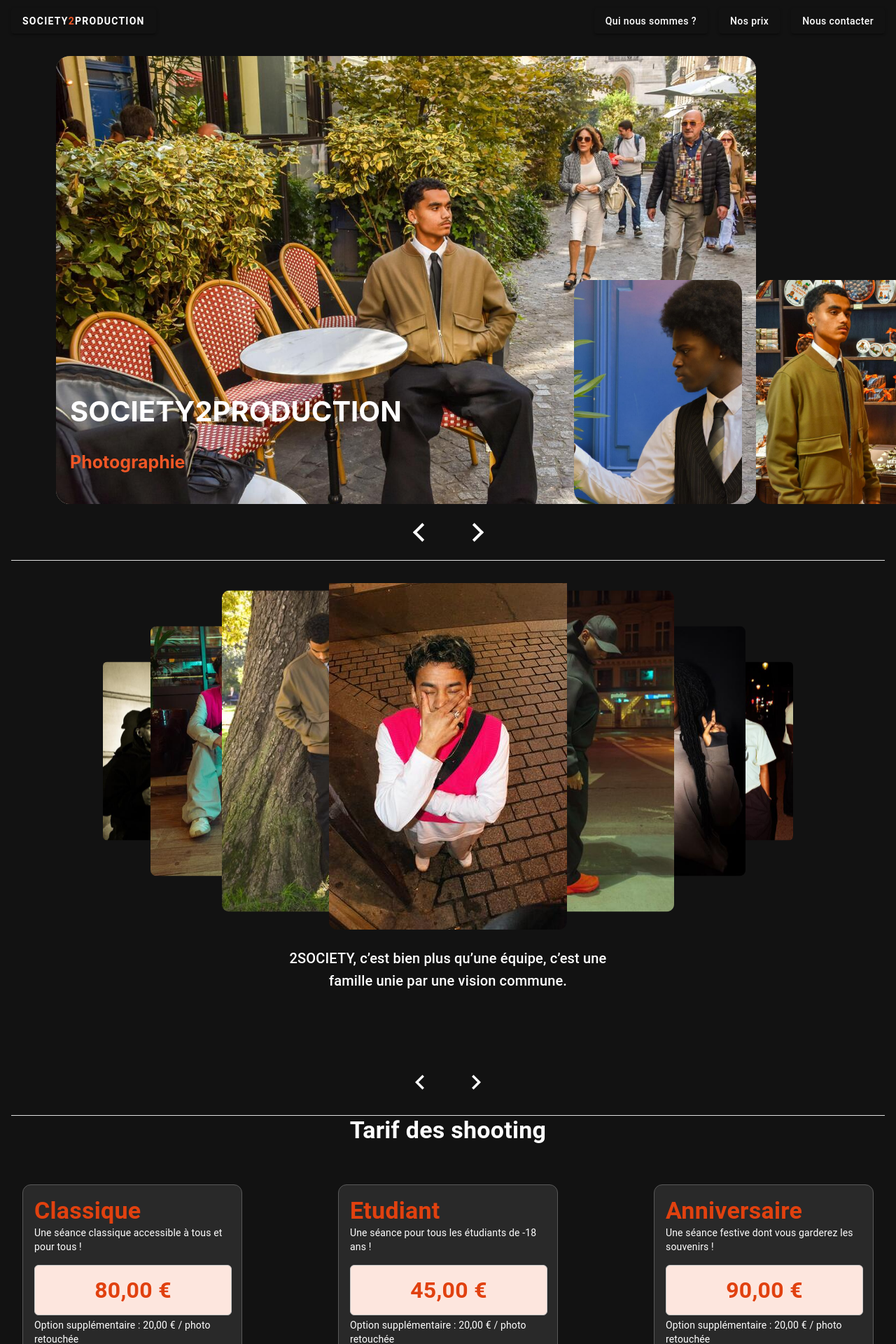
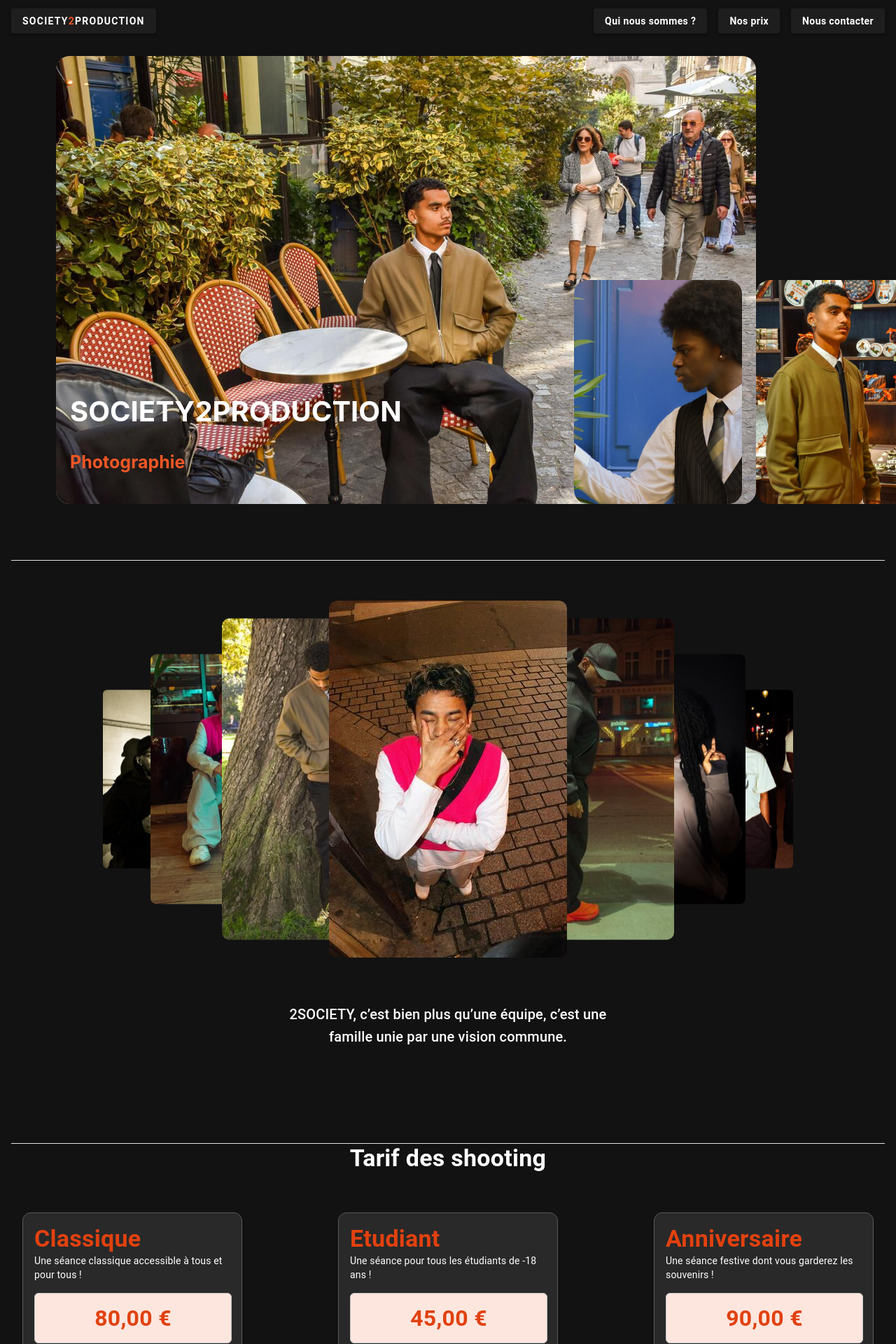
Before and after one commit to Raphalinho91/society2production-site, a React (Vite) app: page / in a window 1280 px wide. Shown: the top 1920 px of the page at 70% size. Built offline with nearby package versions, Linux system fonts and the light colour scheme.

Commit message:
fix bug and height

```diff
--- a/src/page/AboutMe.jsx
+++ b/src/page/AboutMe.jsx
@@ -1,8 +1,6 @@
-import { Box, Button, Typography } from "@mui/material";
+import { Box, Typography } from "@mui/material";
 import { motion } from "framer-motion";
 import { useState, useRef } from "react";
-import KeyboardArrowLeftIcon from "@mui/icons-material/KeyboardArrowLeft";
-import KeyboardArrowRightIcon from "@mui/icons-material/KeyboardArrowRight";
 import IMAGE1 from "../image-portrait/image1.jpeg";
 import IMAGE2 from "../image-portrait/image2.jpeg";
 import IMAGE3 from "../image-portrait/image3.jpeg";
@@ -48,6 +46,9 @@
 
   const touchStartX = useRef(null);
   const touchEndX = useRef(null);
+  const mouseStartX = useRef(null);
+  const mouseEndX = useRef(null);
+  const isDragging = useRef(false);
 
   const handlePrev = () => {
     setPositionIndex((prevIndex) =>
@@ -73,17 +74,48 @@
     if (!touchStartX.current || !touchEndX.current) return;
     const distance = touchStartX.current - touchEndX.current;
 
-    const minSwipeDistance = 50; // ajustable
+    const minSwipeDistance = 50;
 
     if (distance > minSwipeDistance) {
-      handleNext(); // swipe gauche → image suivante
+      handleNext();
     } else if (distance < -minSwipeDistance) {
-      handlePrev(); // swipe droite → image précédente
+      handlePrev();
     }
 
-    // reset
     touchStartX.current = null;
     touchEndX.current = null;
+  };
+
+  const handleMouseDown = (e) => {
+    mouseStartX.current = e.clientX;
+    isDragging.current = true;
+  };
+
+  const handleMouseMove = (e) => {
+    if (!isDragging.current) return;
+    mouseEndX.current = e.clientX;
+  };
+
+  const handleMouseUp = () => {
+    if (
+      !isDragging.current ||
+      mouseStartX.current === null ||
+      mouseEndX.current === null
+    )
+      return;
+
+    const distance = mouseStartX.current - mouseEndX.current;
+    const minSwipeDistance = 50;
+
+    if (distance > minSwipeDistance) {
+      handleNext();
+    } else if (distance < -minSwipeDistance) {
+      handlePrev();
+    }
+
+    mouseStartX.current = null;
+    mouseEndX.current = null;
+    isDragging.current = false;
   };
 
   return (
@@ -92,7 +124,7 @@
       sx={{
         display: "flex",
         width: "100%",
-        minHeight: { xs: "100vh", sm: "95vh" },
+        minHeight: "100vh",
         backgroundColor: "#121212",
         color: "#FFF",
         position: "relative",
@@ -107,25 +139,29 @@
         onTouchStart={handleTouchStart}
         onTouchMove={handleTouchMove}
         onTouchEnd={handleTouchEnd}
+        onMouseDown={handleMouseDown}
+        onMouseMove={handleMouseMove}
+        onMouseUp={handleMouseUp}
+        onMouseLeave={handleMouseUp}
         sx={{
           position: "relative",
           width: "100%",
-          height: "60vh",
+          height: "70vh",
           display: "flex",
           alignItems: "center",
           justifyContent: "center",
+          cursor: "grab",
         }}
       >
         {images.map((image, index) => (
-          <motion.img
+          <motion.div
             key={index}
-            src={image}
-            alt={`Image ${index + 1}`}
             style={{
               borderRadius: "12px",
               width: "340px",
               height: "510px",
               position: "absolute",
+              backgroundImage: `url(${image})`,
             }}
             initial="center"
             animate={positions[positionIndex[index]]}
@@ -152,31 +188,6 @@
           {texts[textIndex]}
         </Typography>
       </motion.div>
-
-      <Box
-        sx={{
-          display: "flex",
-          position: "absolute",
-          bottom: { xs: 30, sm: 20 },
-          gap: 2,
-          zIndex: 1000,
-        }}
-      >
-        <Button
-          id="prevButton"
-          sx={{ backgroundColor: "transparent", color: "#FFF" }}
-          onClick={handlePrev}
-        >
-          <KeyboardArrowLeftIcon sx={{ fontSize: 42 }} />
-        </Button>
-        <Button
-          id="nextButton"
-          sx={{ backgroundColor: "transparent", color: "#FFF" }}
-          onClick={handleNext}
-        >
-          <KeyboardArrowRightIcon sx={{ fontSize: 42 }} />
-        </Button>
-      </Box>
     </Box>
   );
 }
--- a/src/page/Accueil.jsx
+++ b/src/page/Accueil.jsx
@@ -50,9 +50,9 @@
     next.addEventListener("click", nextSlide);
     prev.addEventListener("click", prevSlide);
 
-    // Gestion du swipe
     let startX = 0;
     let endX = 0;
+    let isDragging = false;
 
     const handleTouchStart = (e) => {
       startX = e.touches[0].clientX;
@@ -64,19 +64,38 @@
 
     const handleTouchEnd = () => {
       const deltaX = endX - startX;
+      if (Math.abs(deltaX) > 50) {
+        deltaX < 0 ? nextSlide() : prevSlide();
+      }
+    };
 
+    const handleMouseDown = (e) => {
+      isDragging = true;
+      startX = e.clientX;
+    };
+
+    const handleMouseMove = (e) => {
+      if (!isDragging) return;
+      endX = e.clientX;
+    };
+
+    const handleMouseUp = () => {
+      if (!isDragging) return;
+      isDragging = false;
+      const deltaX = endX - startX;
       if (Math.abs(deltaX) > 50) {
-        if (deltaX < 0) {
-          nextSlide(); // swipe gauche
-        } else {
-          prevSlide(); // swipe droite
-        }
+        deltaX < 0 ? nextSlide() : prevSlide();
       }
     };
 
     slider.addEventListener("touchstart", handleTouchStart);
     slider.addEventListener("touchmove", handleTouchMove);
     slider.addEventListener("touchend", handleTouchEnd);
+
+    slider.addEventListener("mousedown", handleMouseDown);
+    slider.addEventListener("mousemove", handleMouseMove);
+    slider.addEventListener("mouseup", handleMouseUp);
+    slider.addEventListener("mouseleave", handleMouseUp);
 
     return () => {
       next.removeEventListener("click", nextSlide);
@@ -85,6 +104,11 @@
       slider.removeEventListener("touchstart", handleTouchStart);
       slider.removeEventListener("touchmove", handleTouchMove);
       slider.removeEventListener("touchend", handleTouchEnd);
+
+      slider.removeEventListener("mousedown", handleMouseDown);
+      slider.removeEventListener("mousemove", handleMouseMove);
+      slider.removeEventListener("mouseup", handleMouseUp);
+      slider.removeEventListener("mouseleave", handleMouseUp);
     };
   }, []);
 
@@ -114,7 +138,7 @@
           display: "flex",
         }}
       >
-        <Box sx={{ display: "flex", ml: 2 }}>
+        <Box sx={{ display: "flex", ml: 2, mt: { xs: 5, md: 0 } }}>
           <Button
             id="go-to-accueil"
             variant="contained"
@@ -122,7 +146,7 @@
             sx={{
               textTransform: "initial",
               color: "#FFF",
-              backgroundColor: "transparent",
+              backgroundColor: "#1E1E1E",
               zIndex: 111,
               fontWeight: "bold",
               letterSpacing: 1.25,
@@ -142,8 +166,9 @@
             sx={{
               textTransform: "initial",
               color: "#FFF",
-              backgroundColor: "transparent",
+              backgroundColor: "#1E1E1E",
               zIndex: 111,
+              fontWeight: "bold",
             }}
           >
             Qui nous sommes ?
@@ -155,8 +180,9 @@
             sx={{
               textTransform: "initial",
               color: "#FFF",
-              backgroundColor: "transparent",
+              backgroundColor: "#1E1E1E",
               zIndex: 111,
+              fontWeight: "bold",
             }}
           >
             Nos prix
@@ -168,8 +194,9 @@
             sx={{
               textTransform: "initial",
               color: "#FFF",
-              backgroundColor: "transparent",
+              backgroundColor: "#1E1E1E",
               zIndex: 111,
+              fontWeight: "bold",
             }}
           >
             Nous contacter
--- a/src/page/style.accueil.css
+++ b/src/page/style.accueil.css
@@ -74,7 +74,7 @@
 }
 /* 260px ++ a chaque fois */
 
-.buttonsLandscape {
+/* .buttonsLandscape {
   position: absolute;
   bottom: 15px;
   display: flex;
@@ -109,7 +109,7 @@
 
 .buttonsLandscape span:active {
   opacity: 0.5;
-}
+} */
 
 .contentLandscape {
   position: relative;
@@ -146,7 +146,7 @@
 @media (max-width: 900px) {
   .sliderLandscape {
     position: absolute;
-    inset: 40px 40px 200px 40px;
+    inset: 80px 40px 200px 40px;
   }
   .sliderLandscape .itemLandscape {
     width: 100px;
```
